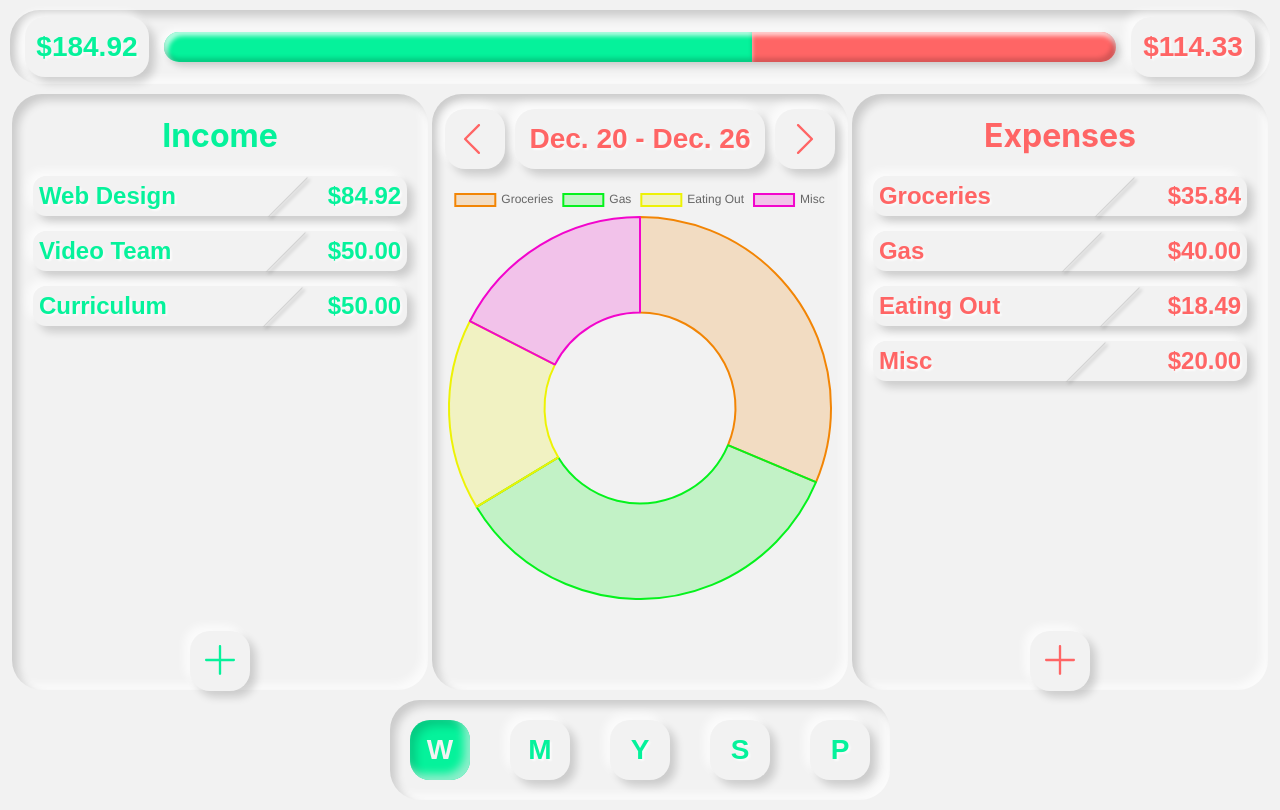
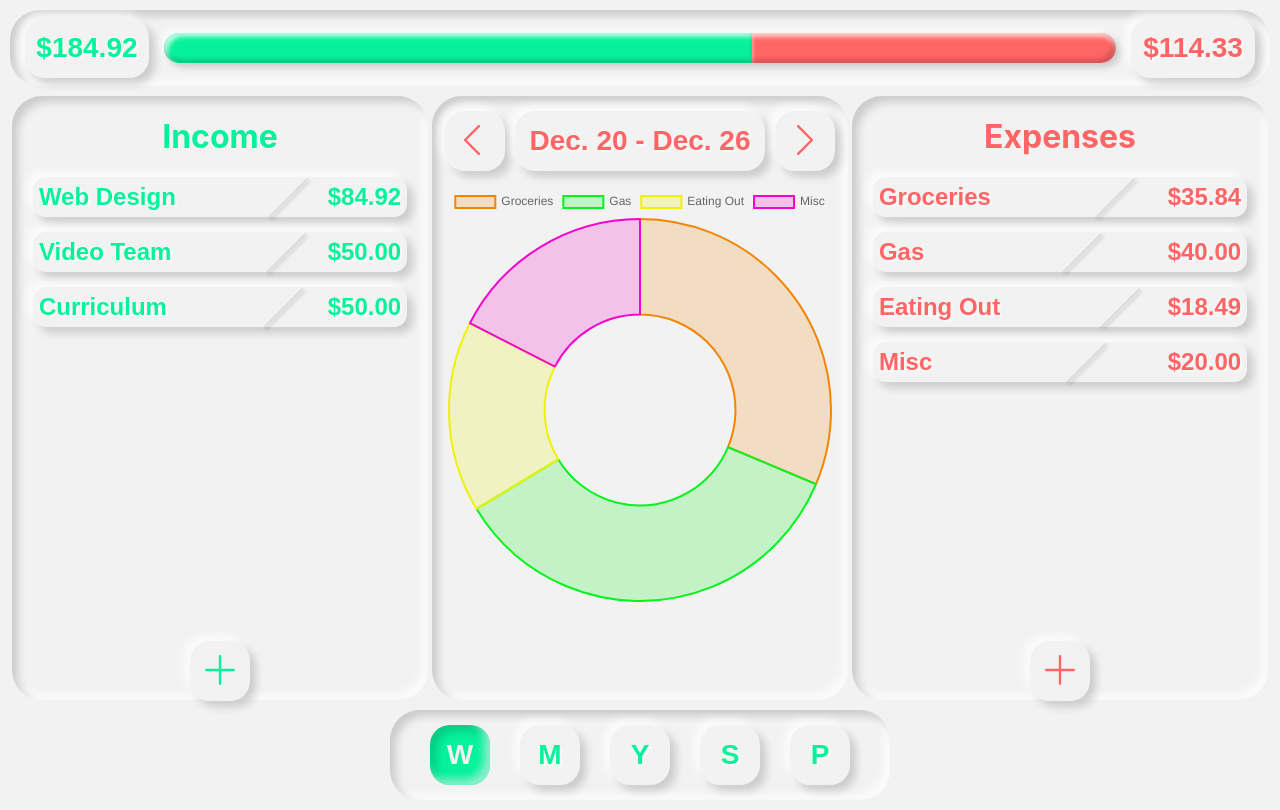
Before and after one commit to Figure-Finance/figure, a React (Create React App) app in the folder frontend/: page / in a window 1280 px wide. Built offline with nearby package versions, Linux system fonts and the light colour scheme; no server answers.

Commit message:
[update] NavItem

```diff
--- a/frontend/src/components/Navbar/NavItem/NavItem.js
+++ b/frontend/src/components/Navbar/NavItem/NavItem.js
@@ -5,11 +5,14 @@ import classes from './NavItem.module.css'
 import Button from '../../UI/Button/Button'
 
 const NavItem = props => (
-  <div className={classes.NavItem}>
+  <div
+    className={
+      props.size === 'small' ? classes.NavItem : classes.NavItemSmall
+    }>
     <NavLink to={props.link}>
       <Button
-        color='primary'
-        size='square'
+        color={props.color}
+        size={props.size}
         active={props.active}>
         {props.children}
       </Button>
@@ -19,8 +22,10 @@ const NavItem = props => (
 
 NavItem.propTypes = {
   children: PropTypes.string,
+  color: PropTypes.string,
   active: PropTypes.bool,
-  link: PropTypes.string
+  link: PropTypes.string,
+  size: PropTypes.string
 }
 
 export default NavItem
```
